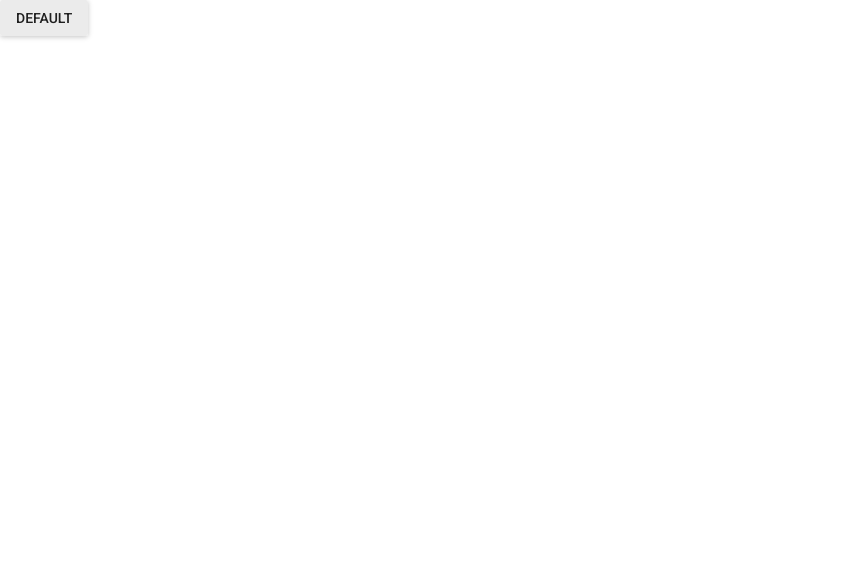
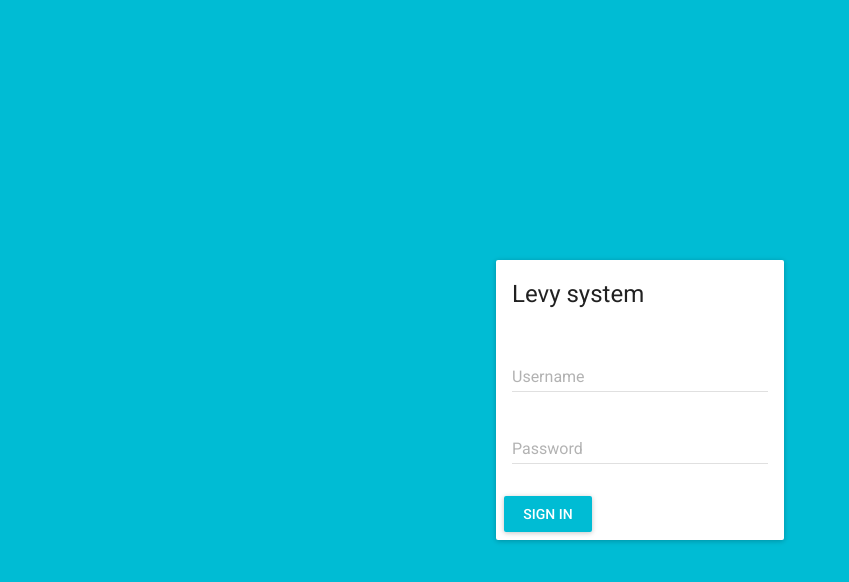
Before and after one commit to io-app/io-app-frontend, a React (Create React App) app: page / in a window 1280 px wide. Shown: the top 582 px of the page, without its empty margins (0-849 px from the left). Built offline with nearby package versions, Linux system fonts and the light colour scheme; what react-tap-event-plugin would draw is missing.

Commit message:
add login form

```diff
--- a/src/App.js
+++ b/src/App.js
@@ -1,12 +1,26 @@
 import React, { Component } from 'react'
 import MuiThemeProvider from 'material-ui/styles/MuiThemeProvider'
-import RaisedButton from 'material-ui/RaisedButton'
+import LoginForm from './components/LoginForm'
+import { cyan500 } from 'material-ui/styles/colors'
+
+const styles = {
+  main: {
+    display: 'flex',
+    flexDirection: 'column',
+    minHeight: '100vh',
+    alignItems: 'center',
+    justifyContent: 'center',
+    backgroundColor: cyan500
+  }
+}
 
 class App extends Component {
   render () {
     return (
       <MuiThemeProvider>
-        <RaisedButton label='Default' />
+        <div style={styles.main}>
+          <LoginForm />
+        </div>
       </MuiThemeProvider>
     )
   }
--- /dev/null
+++ b/src/components/LoginForm.js
@@ -0,0 +1,58 @@
+import React, {Component} from 'react'
+import {Card, CardActions, CardHeader, CardMedia, CardTitle, CardText} from 'material-ui/Card'
+import TextField from 'material-ui/TextField'
+import RaisedButton from 'material-ui/RaisedButton'
+
+const styles = {
+  avatar: {
+    margin: '1em',
+    textAlign: 'center '
+  },
+  form: {
+    padding: '0 1em 1em 1em'
+  },
+  input: {
+    display: 'flex'
+  }
+}
+
+class LoginForm extends Component {
+  handleUserChange = e => this.setState({user: e.target.value})
+  handlePasswordChange = e => this.setState({password: e.target.value})
+
+  state = {
+    user: '',
+    password: ''
+  }
+
+  render () {
+    return (
+      <Card>
+        <CardTitle
+          title='Levy system' />
+        <form className='commentForm' onSubmit={this.handleSubmit}>
+          <div style={styles.form}>
+            <div style={styles.input} >
+              <TextField
+                floatingLabelText='Username'
+                value={this.state.user}
+                onChange={this.handleUserChange} />
+            </div>
+            <div style={styles.input} >
+              <TextField
+                floatingLabelText='Password'
+                value={this.state.password}
+                type='password'
+                onChange={this.handlePasswordChange} />
+            </div>
+          </div>
+          <CardActions>
+            <RaisedButton primary type='submit' value='Post' label='Sign in' />
+          </CardActions>
+        </form>
+      </Card>
+    )
+  }
+}
+
+export default LoginForm
```
